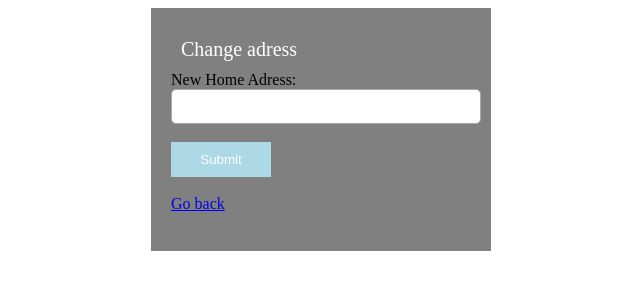
After one commit to AdamBarvesten/EITF05-WebSecurity, a PHP site: page /change_adress.php in a window 1280 px wide. The commit adds this page. Shown: the top 300 px of the page, without its empty margins (319-959 px from the left). Run offline with PHP 8.4, Linux system fonts and the light colour scheme; a user stored in the database is signed in; data comes from the database, SQL or seed files in the repository.

Commit message:
add functionality of changing your home adress

```diff
--- /dev/null
+++ b/change_adress.php
@@ -0,0 +1,74 @@
+<?php
+include('session.php');
+include("connection.php");
+
+if ($_SERVER['REQUEST_METHOD'] == "POST") {
+
+	$homeadress = $_POST['homeadress'];
+
+	if(empty($homeadress)){
+		echo "Please enter an adress.";
+	}else{
+		$query = "UPDATE admin SET adress='$homeadress' WHERE username='$login_session'";
+		$result = mysqli_query($con, $query);
+		if ($result) {
+				echo 'Done.';
+		} else {
+				printf("error: %s\n", mysqli_error($con));
+		}
+	}
+}
+?>
+
+
+<!DOCTYPE html>
+<html>
+
+<head>
+	<title>Change password</title>
+</head>
+
+<body>
+
+	<style type="text/css">
+		#text {
+
+			height: 25px;
+			border-radius: 5px;
+			padding: 4px;
+			border: solid thin #aaa;
+			width: 100%;
+		}
+
+		#button {
+
+			padding: 10px;
+			width: 100px;
+			color: white;
+			background-color: lightblue;
+			border: none;
+		}
+
+		#box {
+
+			background-color: grey;
+			margin: auto;
+			width: 300px;
+			padding: 20px;
+		}
+	</style>
+
+	<div id="box">
+		<form method="post">
+			<div style="font-size: 20px;margin: 10px;color: white;">Change adress</div>
+			<div>
+				<label for="homeadress">New Home Adress:</label>
+				<input id="text" type="text" name="homeadress"><br><br>
+			</div>
+			<input id="button" type="submit" value="Submit"><br><br>
+			<a href="welcome.php">Go back</a><br><br>
+		</form>
+	</div>
+</body>
+
+</html>
--- a/welcome.php
+++ b/welcome.php
@@ -107,6 +107,7 @@
 	  <ul>
 	  	<li class='active' style='float:center;'><h1><?php echo "Welcome: " . htmlspecialchars($login_session);?></h1> </li>
 		<li class='active' style='float:center;'><h2><?php echo '<a href="logout.php"><span>Logout</span></a>'?></h2></li>
+		<li class='active' style='float:center;'><h2><?php echo '<a href="change_adress.php"><span>Change adress</span></a>'?></h2></li>
 	  </ul>
 	  	<div id = "wrapper">
 		  <?php
```
